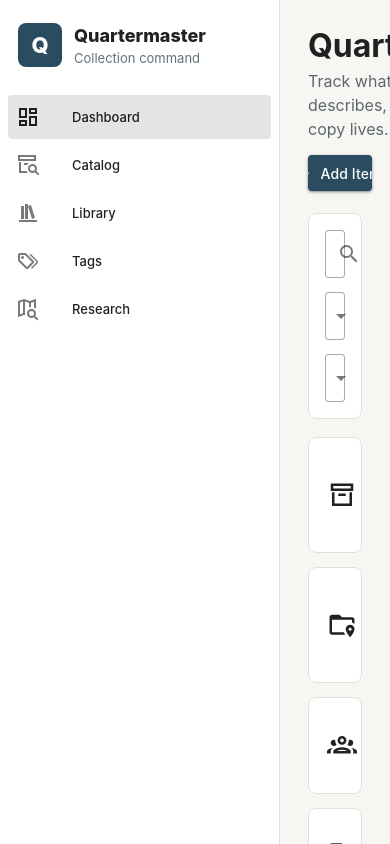
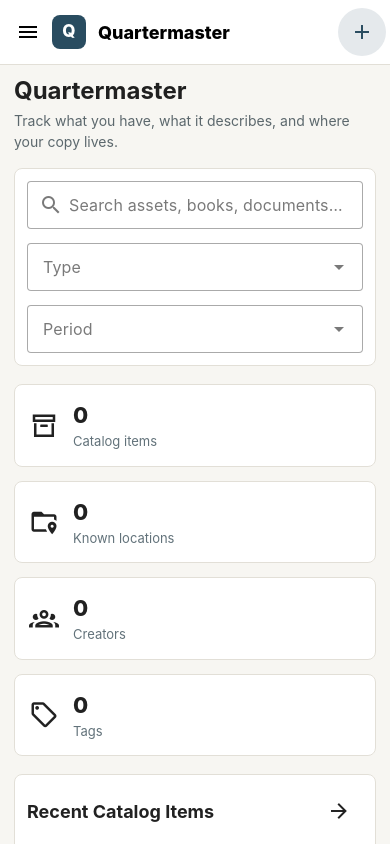
Before and after one commit to kencole57/quartermaster, a Vue app: page / in a window 390 px wide. Shown: the top 844 px of the page. Built offline with nearby package versions, Linux system fonts and the light colour scheme.

Commit message:
Make app shell responsive

```diff
--- a/src/App.vue
+++ b/src/App.vue
@@ -1,7 +1,22 @@
 <template>
   <v-app>
     <v-layout>
-      <v-navigation-drawer permanent width="280">
+      <v-app-bar v-if="mobile" color="surface" elevation="0" height="64" class="mobile-app-bar">
+        <v-app-bar-nav-icon aria-label="Open navigation" @click="drawerOpen = true" />
+        <div class="mobile-brand">
+          <div class="brand-mark brand-mark-small">Q</div>
+          <div class="brand-title">Quartermaster</div>
+        </div>
+        <v-spacer />
+        <v-btn icon="mdi-plus" color="primary" variant="tonal" aria-label="Add item" />
+      </v-app-bar>
+
+      <v-navigation-drawer
+        v-model="drawerOpen"
+        :permanent="!mobile"
+        :temporary="mobile"
+        :width="mobile ? 260 : 280"
+      >
         <div class="brand-panel">
           <div class="brand-mark">Q</div>
           <div>
@@ -26,7 +41,7 @@
               <h1>Quartermaster</h1>
               <p>Track what you have, what it describes, and where your copy lives.</p>
             </div>
-            <v-btn color="primary" prepend-icon="mdi-plus">Add Item</v-btn>
+            <v-btn color="primary" prepend-icon="mdi-plus" class="desktop-action">Add Item</v-btn>
           </section>
 
           <section class="search-band">
@@ -64,11 +79,12 @@
           </section>
 
           <section class="content-grid">
-            <v-card variant="flat" class="panel-card">
+            <v-card variant="flat" class="panel-card recent-panel">
               <div class="panel-heading">
                 <h2>Recent Catalog Items</h2>
                 <v-btn icon="mdi-arrow-right" variant="text" aria-label="Open catalog" />
               </div>
+              <div class="table-scroll">
                 <v-table>
                   <thead>
                     <tr>
@@ -87,6 +103,7 @@
                     </tr>
                   </tbody>
                 </v-table>
+              </div>
             </v-card>
 
             <v-card variant="flat" class="panel-card">
@@ -106,6 +123,17 @@
 </template>
 
 <script setup>
+import { computed, ref, watch } from 'vue'
+import { useDisplay } from 'vuetify'
+
+const { mdAndDown } = useDisplay()
+const mobile = computed(() => mdAndDown.value)
+const drawerOpen = ref(!mobile.value)
+
+watch(mobile, (isMobile) => {
+  drawerOpen.value = !isMobile
+})
+
 const metrics = [
   { label: 'Catalog items', value: '0', icon: 'mdi-archive-outline' },
   { label: 'Known locations', value: '0', icon: 'mdi-folder-marker-outline' },
--- a/src/styles.css
+++ b/src/styles.css
@@ -8,10 +8,18 @@ body {
   background: #f7f6f2;
 }
 
+.mobile-app-bar {
+  border-bottom: 1px solid #e2dfd7;
+}
+
+.mobile-brand,
 .brand-panel {
   align-items: center;
   display: flex;
   gap: 12px;
+}
+
+.brand-panel {
   padding: 22px 18px 18px;
 }
 
@@ -26,6 +34,12 @@ body {
   height: 44px;
   justify-content: center;
   width: 44px;
+}
+
+.brand-mark-small {
+  font-size: 17px;
+  height: 34px;
+  width: 34px;
 }
 
 .brand-title {
@@ -123,22 +137,81 @@ body {
   margin: 0;
 }
 
+.table-scroll {
+  overflow-x: auto;
+}
+
+.table-scroll table {
+  min-width: 640px;
+}
+
 .tag-cloud {
   display: flex;
   flex-wrap: wrap;
   gap: 10px;
 }
 
-@media (max-width: 980px) {
-  .search-band,
-  .metric-grid,
+@media (max-width: 1280px) {
+  .metric-grid {
+    grid-template-columns: repeat(2, minmax(160px, 1fr));
+  }
+
   .content-grid {
     grid-template-columns: 1fr;
+  }
+}
+
+@media (max-width: 960px) {
+  .app-shell {
+    padding: 18px;
+  }
+
+  .desktop-action {
+    display: none;
   }
 
   .topbar {
     align-items: flex-start;
     gap: 14px;
     flex-direction: column;
+    margin-bottom: 16px;
+  }
+
+  .topbar h1 {
+    font-size: 28px;
+  }
+
+  .search-band,
+  .metric-grid,
+  .content-grid {
+    grid-template-columns: 1fr;
   }
 }
+
+@media (max-width: 600px) {
+  .app-shell {
+    padding: 14px;
+  }
+
+  .topbar h1 {
+    font-size: 24px;
+  }
+
+  .topbar p {
+    font-size: 14px;
+  }
+
+  .search-band,
+  .panel-card {
+    padding: 12px;
+  }
+
+  .metric-card {
+    min-height: 76px;
+    padding: 14px;
+  }
+
+  .metric-value {
+    font-size: 22px;
+  }
+}
```
Lines whose indentation alone changed are shown as unchanged.
